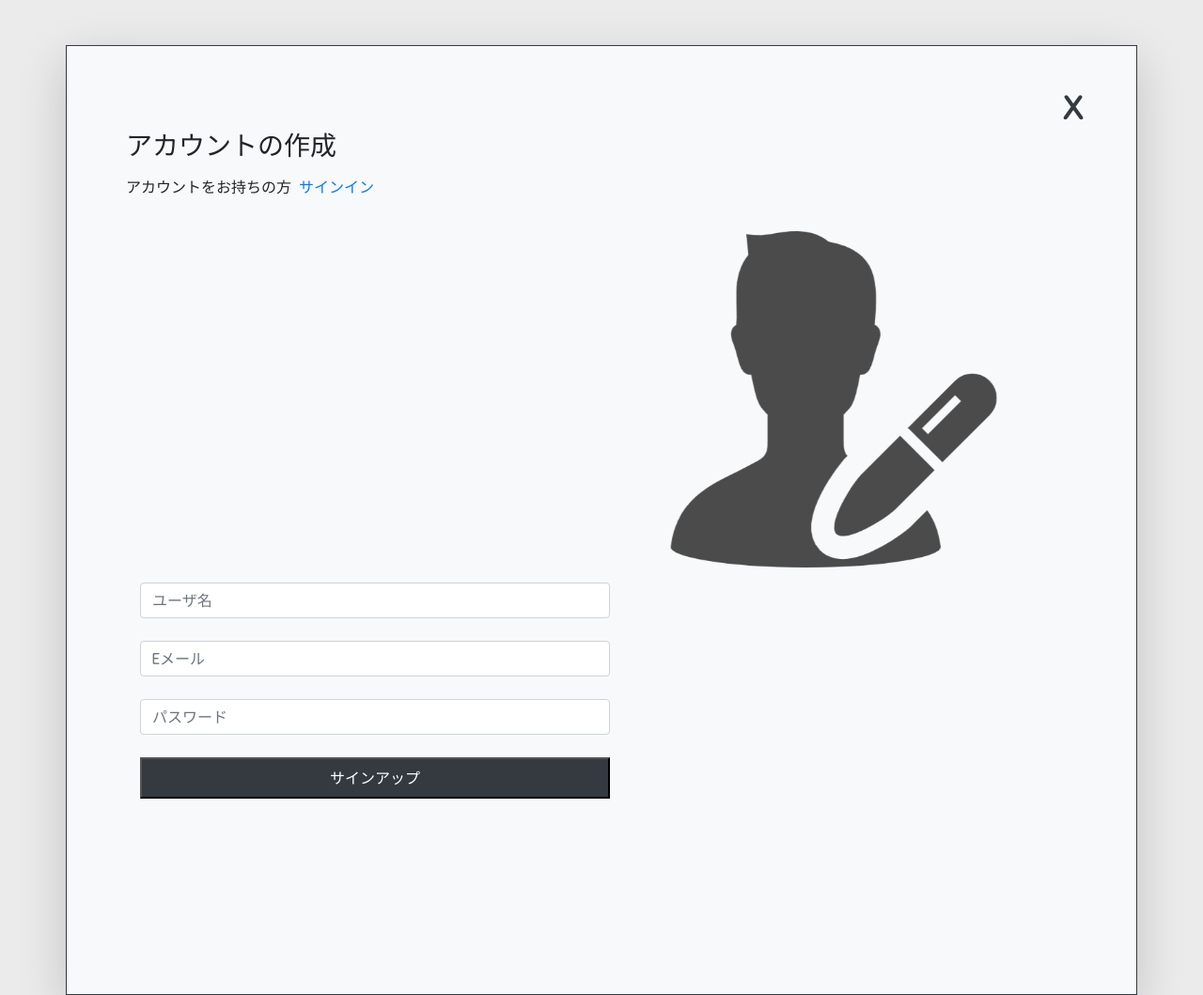
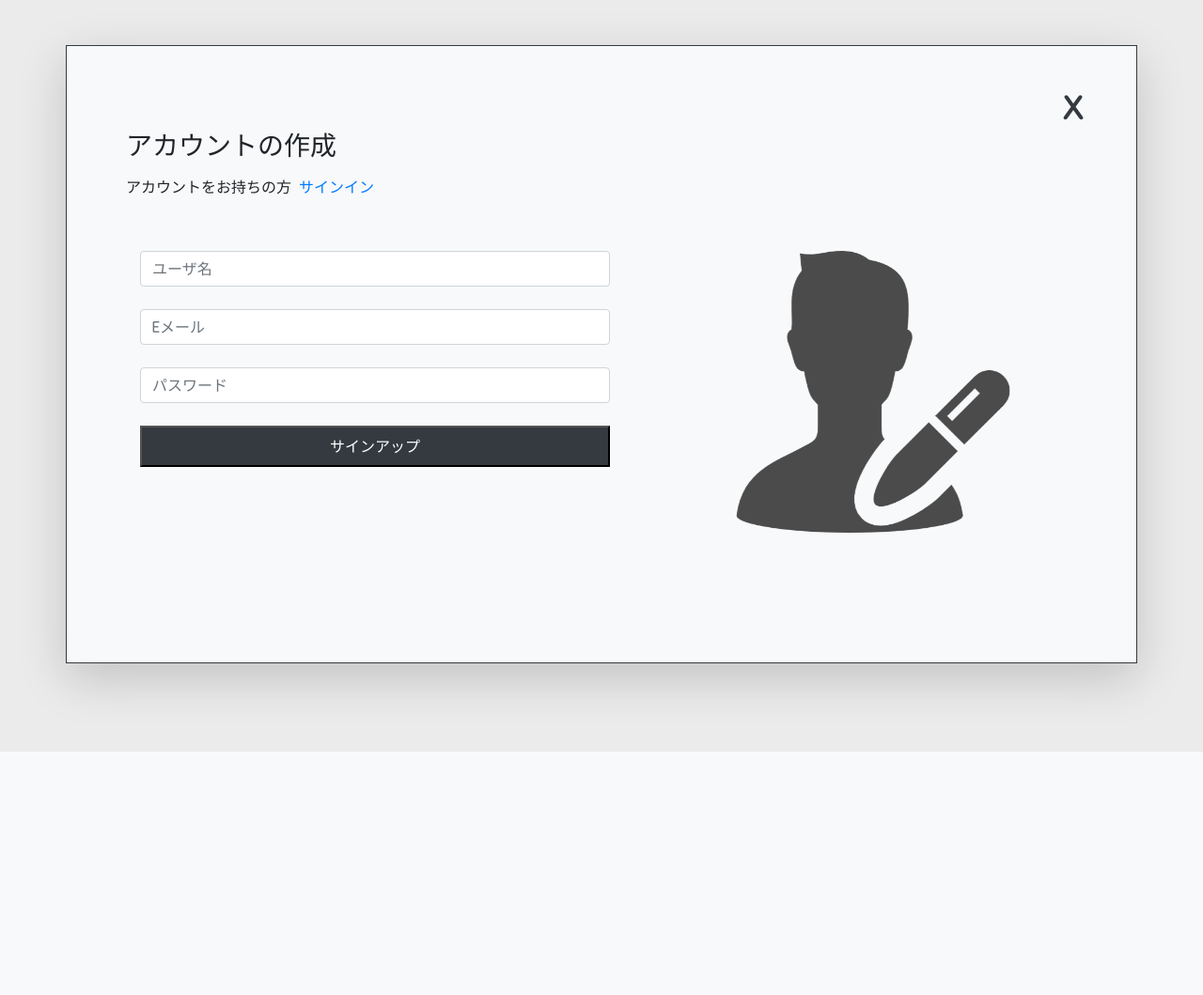
Before and after one commit to koki-sys/InQuirer, a PHP site: page /InQuirer/register.php in a window 1280 px wide. Shown: the whole page at 94% size. After the commit the page ends 800 px from the top, so only its background shows below. Run offline with PHP 8.4, Linux system fonts and the light colour scheme; some libraries are stand-ins or nearby versions.

Commit message:
register fix

```diff
--- a/quire/register.php
+++ b/quire/register.php
@@ -2,11 +2,11 @@
 <?php require '../auth_header.php'; ?>
 <div class="container bg-light border border-dark mt-5 shadow-lg" style="padding-bottom: 15%">
   <ul class="float-right" style="list-style: none;">
-    <li><a href="home.php" class="text-dark float-right p-3 m-2">
+    <li>
+      <a href="home.php" class="text-dark float-right p-3 m-2">
         <span class="rounded-circle p-3" style="font-size: 3em;">x</span>
       </a><br>
     </li>
-    <li><img src="../img/register.png" alt="login" class="float-right" width="70%" height="70%" style="margin-top: 15%; margin-right: 25%"></li>
   </ul>
 
   <div class="ml-5" style="margin-top: 8%">
@@ -14,7 +14,7 @@
     <label class="mt-2">アカウントをお持ちの方</label>
     <a href="login.php">サインイン</a>
     <form action="home.php" method="post">
-      <div class="form-group mt-3">
+      <div class="form-group mt-5">
         <!--php-->
         <?php
         $name = $email = $password = '';
@@ -23,15 +23,12 @@
           $email = $_SESSION['user']['email'];
           $password = $_SESSION['user']['password'];
         }
+        echo '<div class="col-12 col-md-6 float-right">';
+        echo '<img src="../img/register.png" alt="login" class="mx-auto d-block" width="60%" height="60%">';
+        echo '</div>';
         echo '<div class="col-12 col-md-6">';
         echo '<input type="text" name="name" placeholder="ユーザ名" class="form-control"><br>';
-        echo '</div>';
-        echo '<div class="col-md-6"></div>';
-        echo '<div class="col-12 col-md-6">';
         echo '<input type="text" name="email" placeholder="Eメール" class="form-control"><br>';
-        echo '</div>';
-        echo '<div class="col-md-6"></div>';
-        echo '<div class="col-12 col-md-6">';
         echo '<input type="password" name="password" placeholder="パスワード" class="form-control"><br>';
         echo '</div>';
         ?>
```
Also changed, not shown: 1 other file.
